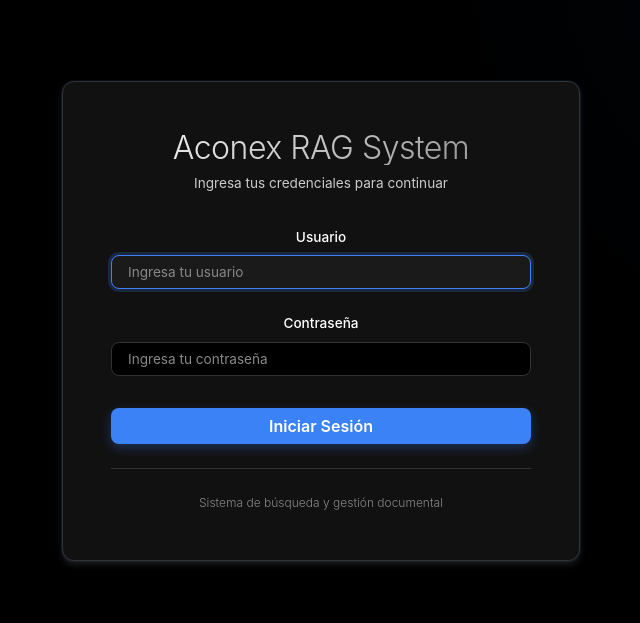
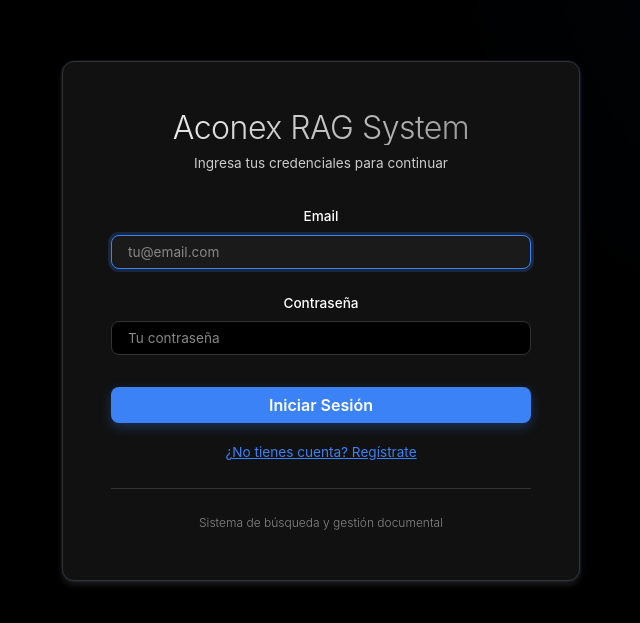
Before and after one commit to luiscornejo1/front-acorag, a React (Vite) app: page / in a window 1280 px wide. Shown: the part 111-734 px from the top of the page, without its empty margins (319-959 px from the left). Built offline with nearby package versions, Linux system fonts and the light colour scheme.

Commit message:
agregando login con back

```diff
--- a/src/App.tsx
+++ b/src/App.tsx
@@ -5,11 +5,12 @@ import ChatAssistant from "./features/chat/ChatAssistant";
 import DocumentUploader from "./features/upload/DocumentUploader";
 import { SystemStatus, type SystemState } from "./features/system/SystemStatus";
 import Login from "./features/auth/Login";
-import { search, type SearchRow } from "./api";
+import { useAuth } from "./features/auth/useAuth";
+import { search, type SearchRow, type User } from "./api";
 import "./App.css";
 
 export default function App() {
-  const [isAuthenticated, setIsAuthenticated] = useState(false);
+  const { isAuthenticated, user, isLoading, login, logout } = useAuth();
   const [rows, setRows] = useState<SearchRow[]>([]);
   const [loading, setLoading] = useState(false);
   const [mode, setMode] = useState<'search' | 'chat' | 'upload'>('search');
@@ -24,6 +25,10 @@ export default function App() {
     status: 'idle',
     message: 'Sistema listo',
   });
+
+  const handleLogin = (token: string, userData: User) => {
+    login(token, userData);
+  };
 
   const onSubmit = async (q: string, projectId?: string) => {
     setLoading(true);
@@ -113,9 +118,19 @@ export default function App() {
 
   const apiUrl = import.meta.env.VITE_API_URL || "http://localhost:8000";
 
+  // Mostrar loading mientras verifica autenticación
+  if (isLoading) {
+    return (
+      <div className="loading-container" style={{ minHeight: '100vh', display: 'flex', alignItems: 'center', justifyContent: 'center' }}>
+        <div className="loading-spinner" aria-hidden="true"></div>
+        <p className="loading">Cargando...</p>
+      </div>
+    );
+  }
+
   // Si no está autenticado, mostrar pantalla de login
   if (!isAuthenticated) {
-    return <Login onLogin={() => setIsAuthenticated(true)} />;
+    return <Login onLogin={handleLogin} />;
   }
 
   return (
@@ -133,7 +148,30 @@ export default function App() {
         <SystemStatus state={systemState} />
 
         <div className="app-header">
-          <h1>Aconex RAG System</h1>
+          <div style={{ display: 'flex', justifyContent: 'space-between', alignItems: 'center' }}>
+            <h1>Aconex RAG System</h1>
+            {user && (
+              <div style={{ display: 'flex', gap: '12px', alignItems: 'center' }}>
+                <span style={{ color: 'var(--text-secondary)', fontSize: '0.9rem' }}>
+                  {user.full_name}
+                </span>
+                <button
+                  onClick={logout}
+                  style={{
+                    padding: '8px 16px',
+                    background: 'var(--border-color)',
+                    border: 'none',
+                    borderRadius: '6px',
+                    color: 'white',
+                    cursor: 'pointer',
+                    fontSize: '0.9rem'
+                  }}
+                >
+                  Cerrar Sesión
+                </button>
+              </div>
+            )}
+          </div>
           <div className="mode-toggle" role="tablist" aria-label="Seleccionar modo de interfaz">
             <button
               className={mode === 'search' ? 'active' : ''}
--- a/src/features/auth/Login.css
+++ b/src/features/auth/Login.css
@@ -161,6 +161,52 @@
   outline-offset: 2px;
 }
 
+.login-button:disabled {
+  background: var(--border-color, #333333);
+  cursor: not-allowed;
+  transform: none;
+  box-shadow: none;
+  opacity: 0.6;
+}
+
+.error-message {
+  padding: var(--spacing-sm, 12px);
+  background: rgba(239, 68, 68, 0.1);
+  border: 1px solid rgba(239, 68, 68, 0.3);
+  border-radius: var(--radius-md, 8px);
+  color: #ef4444;
+  font-size: var(--font-size-sm, 0.9rem);
+  text-align: center;
+  animation: shake 0.3s ease-in-out;
+}
+
+@keyframes shake {
+  0%, 100% { transform: translateX(0); }
+  25% { transform: translateX(-10px); }
+  75% { transform: translateX(10px); }
+}
+
+.login-toggle {
+  margin-top: var(--spacing-md, 16px);
+  text-align: center;
+}
+
+.toggle-button {
+  background: none;
+  border: none;
+  color: var(--primary-color, #3b82f6);
+  font-size: var(--font-size-sm, 0.9rem);
+  cursor: pointer;
+  transition: color var(--transition-fast, 0.2s ease);
+  font-family: 'Inter', sans-serif;
+  padding: var(--spacing-xs, 8px);
+  text-decoration: underline;
+}
+
+.toggle-button:hover {
+  color: var(--primary-hover, #2563eb);
+}
+
 .login-footer {
   margin-top: var(--spacing-lg, 24px);
   padding-top: var(--spacing-lg, 24px);
--- a/src/features/auth/Login.tsx
+++ b/src/features/auth/Login.tsx
@@ -1,18 +1,59 @@
 import { useState, type FormEvent } from 'react';
+import { login as apiLogin, register as apiRegister, type User } from '../../api';
 import './Login.css';
 
 interface LoginProps {
-  onLogin: () => void;
+  onLogin: (token: string, user: User) => void;
 }
 
 export default function Login({ onLogin }: LoginProps) {
-  const [username, setUsername] = useState('');
+  const [isRegisterMode, setIsRegisterMode] = useState(false);
+  const [email, setEmail] = useState('');
   const [password, setPassword] = useState('');
+  const [fullName, setFullName] = useState('');
+  const [error, setError] = useState('');
+  const [isLoading, setIsLoading] = useState(false);
 
-  const handleSubmit = (e: FormEvent) => {
+  const handleSubmit = async (e: FormEvent) => {
     e.preventDefault();
-    // Por ahora, cualquier credencial es válida
-    onLogin();
+    setError('');
+    setIsLoading(true);
+
+    try {
+      if (isRegisterMode) {
+        // Registro
+        const response = await apiRegister({
+          email,
+          password,
+          full_name: fullName
+        });
+        onLogin(response.access_token, response.user);
+      } else {
+        // Login
+        const response = await apiLogin({
+          email,
+          password
+        });
+        onLogin(response.access_token, response.user);
+      }
+    } catch (err: any) {
+      // Manejar errores de la API
+      if (err.response) {
+        const errorData = await err.response.json();
+        setError(errorData.detail || 'Error al autenticar');
+      } else {
+        setError('Error de conexión. Verifica tu internet.');
+      }
+      setIsLoading(false);
+    }
+  };
+
+  const toggleMode = () => {
+    setIsRegisterMode(!isRegisterMode);
+    setError('');
+    setEmail('');
+    setPassword('');
+    setFullName('');
   };
 
   return (
@@ -20,21 +61,42 @@ export default function Login({ onLogin }: LoginProps) {
       <div className="login-card">
         <div className="login-header">
           <h1>Aconex RAG System</h1>
-          <p>Ingresa tus credenciales para continuar</p>
+          <p>
+            {isRegisterMode
+              ? 'Crea una cuenta para continuar'
+              : 'Ingresa tus credenciales para continuar'}
+          </p>
         </div>
 
         <form onSubmit={handleSubmit} className="login-form">
+          {isRegisterMode && (
+            <div className="form-group">
+              <label htmlFor="fullname">Nombre Completo</label>
+              <input
+                type="text"
+                id="fullname"
+                value={fullName}
+                onChange={(e) => setFullName(e.target.value)}
+                placeholder="Juan Pérez"
+                required
+                autoComplete="name"
+                autoFocus={isRegisterMode}
+                minLength={2}
+              />
+            </div>
+          )}
+
           <div className="form-group">
-            <label htmlFor="username">Usuario</label>
+            <label htmlFor="email">Email</label>
             <input
-              type="text"
-              id="username"
-              value={username}
-              onChange={(e) => setUsername(e.target.value)}
-              placeholder="Ingresa tu usuario"
+              type="email"
+              id="email"
+              value={email}
+              onChange={(e) => setEmail(e.target.value)}
+              placeholder="tu@email.com"
               required
-              autoComplete="username"
-              autoFocus
+              autoComplete="email"
+              autoFocus={!isRegisterMode}
             />
           </div>
 
@@ -45,16 +107,43 @@ export default function Login({ onLogin }: LoginProps) {
               id="password"
               value={password}
               onChange={(e) => setPassword(e.target.value)}
-              placeholder="Ingresa tu contraseña"
+              placeholder={isRegisterMode ? 'Mínimo 6 caracteres' : 'Tu contraseña'}
               required
-              autoComplete="current-password"
+              autoComplete={isRegisterMode ? 'new-password' : 'current-password'}
+              minLength={6}
             />
           </div>
 
-          <button type="submit" className="login-button">
-            Iniciar Sesión
+          {error && (
+            <div className="error-message">
+              {error}
+            </div>
+          )}
+
+          <button
+            type="submit"
+            className="login-button"
+            disabled={isLoading}
+          >
+            {isLoading
+              ? 'Procesando...'
+              : isRegisterMode
+                ? 'Registrarse'
+                : 'Iniciar Sesión'}
           </button>
         </form>
+
+        <div className="login-toggle">
+          <button
+            type="button"
+            onClick={toggleMode}
+            className="toggle-button"
+          >
+            {isRegisterMode
+              ? '¿Ya tienes cuenta? Inicia sesión'
+              : '¿No tienes cuenta? Regístrate'}
+          </button>
+        </div>
 
         <div className="login-footer">
           <p>Sistema de búsqueda y gestión documental</p>
--- a/src/features/auth/useAuth.ts
+++ b/src/features/auth/useAuth.ts
@@ -1,28 +1,53 @@
-import { useState } from 'react';
+import { useState, useEffect } from 'react';
+import type { User } from '../../api';
+import { getCurrentUser } from '../../api';
 
 /**
- * Hook para manejar la autenticación
- * Por ahora es básico, pero puede expandirse para incluir:
- * - Validación real de credenciales
- * - Tokens JWT
- * - Persistencia en localStorage
- * - Logout
+ * Hook para manejar la autenticación con persistencia
  */
 export function useAuth() {
   const [isAuthenticated, setIsAuthenticated] = useState(false);
+  const [user, setUser] = useState<User | null>(null);
+  const [isLoading, setIsLoading] = useState(true);
 
-  const login = () => {
+  // Al cargar, verificar si hay token guardado
+  useEffect(() => {
+    const token = localStorage.getItem('auth_token');
+    if (token) {
+      // Verificar que el token sea válido
+      getCurrentUser()
+        .then((userData) => {
+          setUser(userData);
+          setIsAuthenticated(true);
+        })
+        .catch(() => {
+          // Token inválido o expirado
+          logout();
+        })
+        .finally(() => {
+          setIsLoading(false);
+        });
+    } else {
+      setIsLoading(false);
+    }
+  }, []);
+
+  const login = (token: string, userData: User) => {
+    localStorage.setItem('auth_token', token);
+    setUser(userData);
     setIsAuthenticated(true);
-    // TODO: Aquí se puede agregar lógica de autenticación real
   };
 
   const logout = () => {
+    localStorage.removeItem('auth_token');
+    setUser(null);
     setIsAuthenticated(false);
-    // TODO: Limpiar tokens, localStorage, etc.
   };
 
   return {
     isAuthenticated,
+    user,
+    isLoading,
     login,
     logout,
   };
```
Also changed, not shown: src/api.ts (+58 -3 lines).
